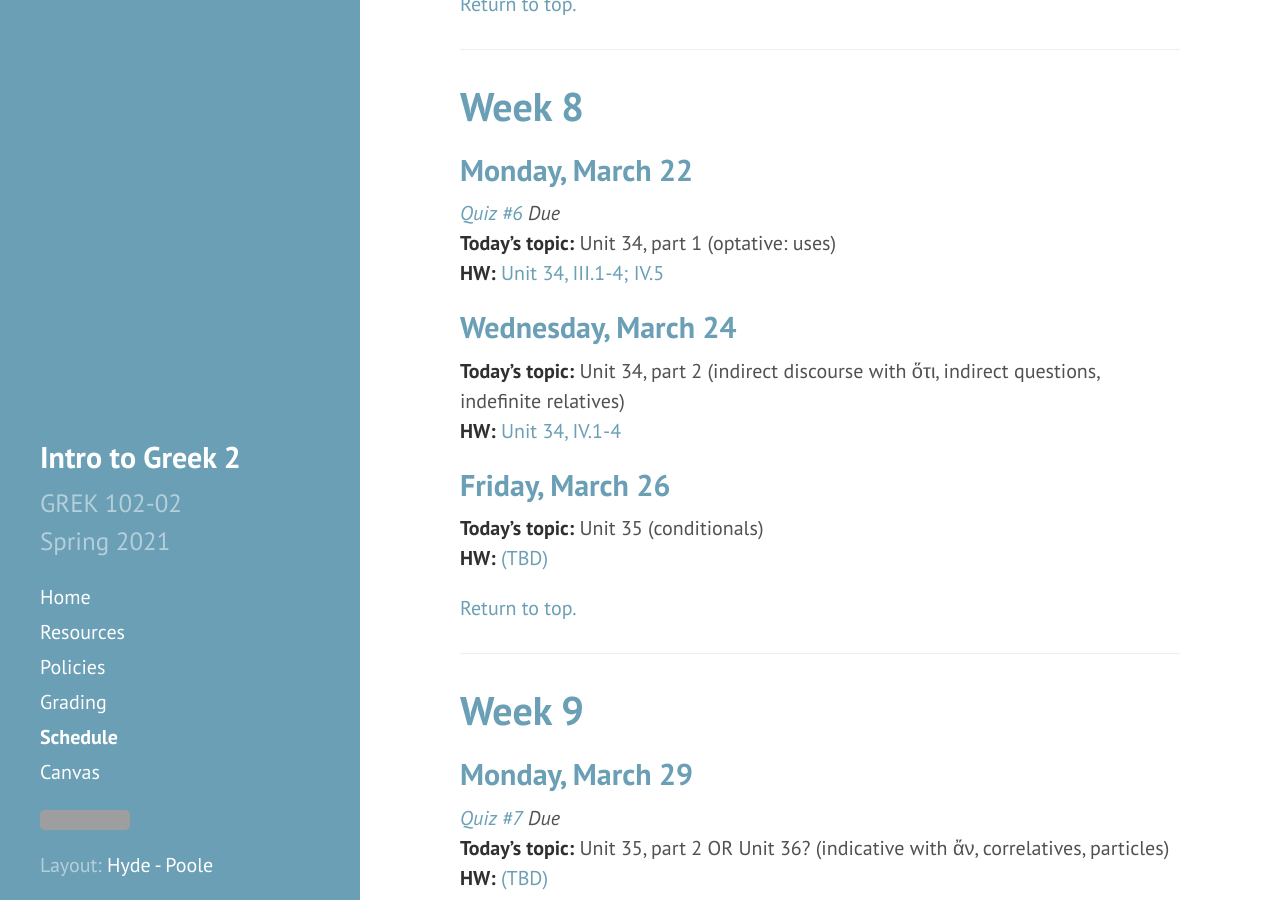
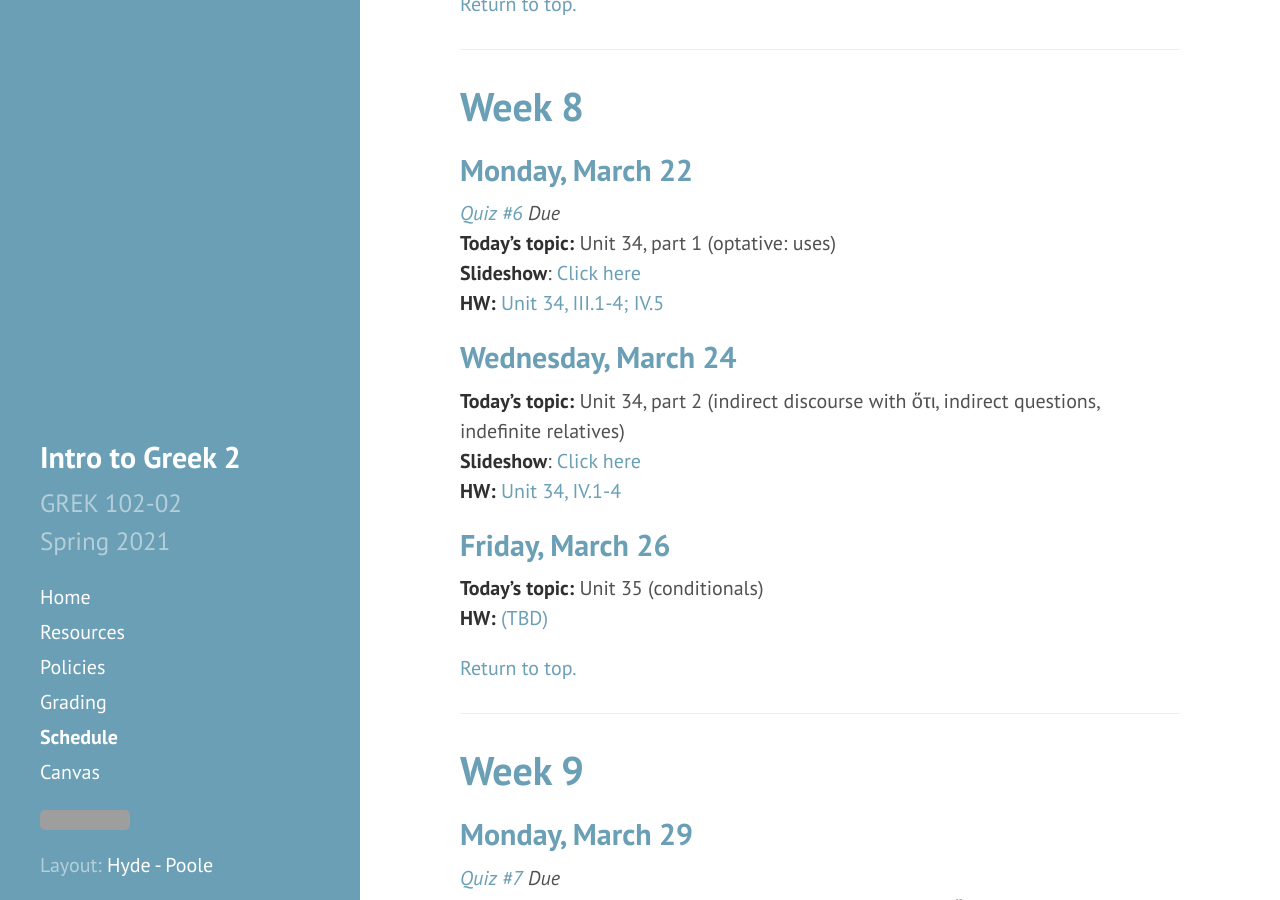
Before and after one commit to DLibatique/GREK102-S21, a Jekyll site: the page built from _pages/schedule.md, in a window 1280 px wide and 900 px high, scrolled down 5251 px. Built offline with Jekyll 4.4.1, drawn with Linux system fonts in a browser that asks for light colours; grey boxes are pictures that could not be loaded.

Commit message:
added slideshow to schedule

```diff
--- a/_pages/schedule.md
+++ b/_pages/schedule.md
@@ -198,10 +198,12 @@
 ## Monday, March 22
 [*Quiz #6*](https://hc.instructure.com/courses/3462/assignments/30884) *Due*
 **Today's topic:** Unit 34, part 1 (optative: uses)
+**Slideshow**: [Click here](https://drive.google.com/file/d/1kUg0PAvV69SvR66ppm4Bxo2Ahkl1xOwK/view?usp=sharing)
 **HW:** [Unit 34, III.1-4; IV.5](https://hc.instructure.com/courses/3462/assignments/28231)
 
 ## Wednesday, March 24
 **Today's topic:** Unit 34, part 2 (indirect discourse with ὅτι, indirect questions, indefinite relatives)
+**Slideshow**: [Click here](https://drive.google.com/file/d/1kUg0PAvV69SvR66ppm4Bxo2Ahkl1xOwK/view?usp=sharing)
 **HW:** [Unit 34, IV.1-4](https://hc.instructure.com/courses/3462/assignments/28232)
 
 ## Friday, March 26
```
